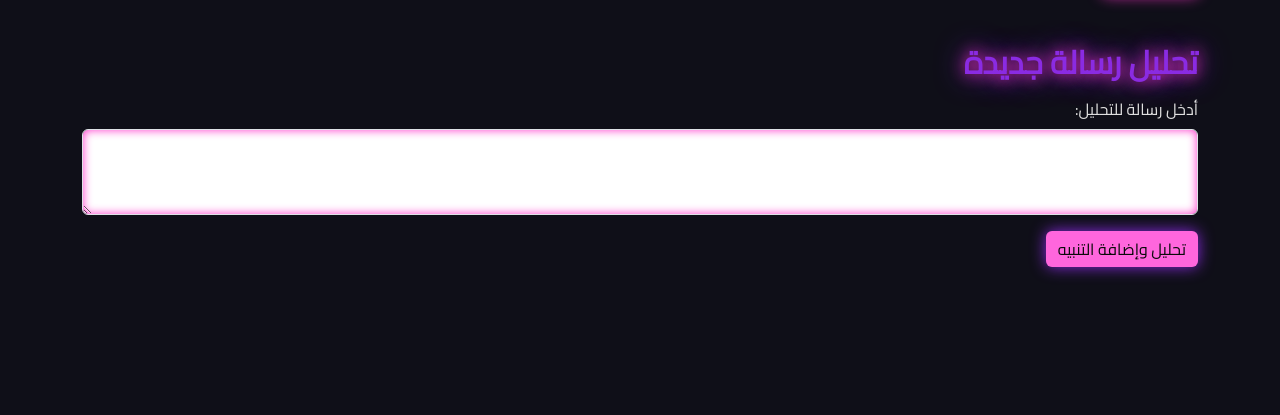
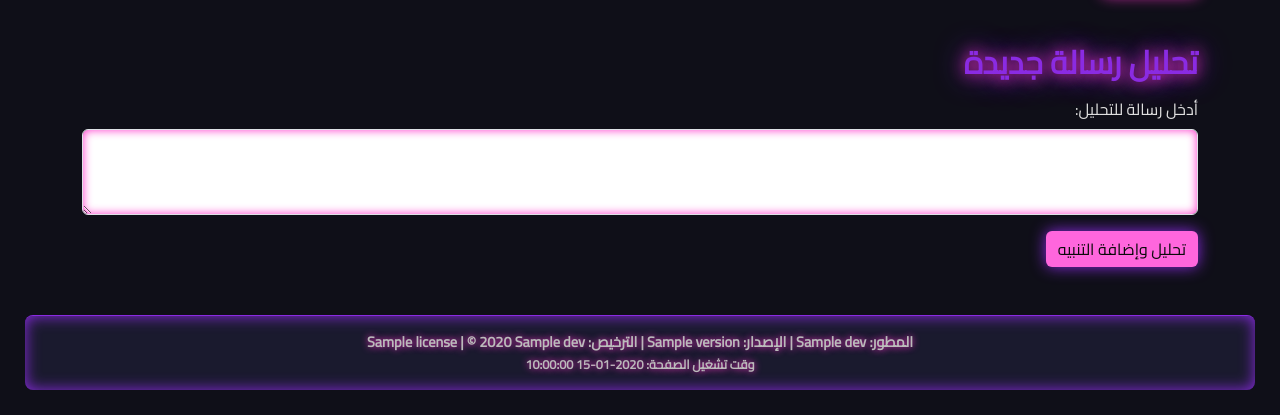
Before and after one commit to ABDESSAMAD-BOURKIBATE/FamilySec-Pro, a Flask app: template templates/index.html in a window 1280 px wide. Shown: the part 589-1004 px from the top of the page. Before the commit the page ends 867 px from the top, so only its background shows below. Run offline with Flask 3, Linux system fonts and the light colour scheme; the template is opened without the code that fills it: most values are stand-ins (such as "Sample title", 1, 10 or a date in 2020).

Commit message:
تحديث ملفات المشروع: تعديل الكود، إضافة ملفات جديدة وتحسينات

```diff
--- a/templates/index.html
+++ b/templates/index.html
@@ -19,10 +19,13 @@
       color: #e0e0e0;
       padding: 25px;
       min-height: 100vh;
+      display: flex;
+      flex-direction: column;
+      justify-content: space-between;
     }
 
     h1, h2 {
-      color: #8a2be2; /* بنفسجي */
+      color: #8a2be2;
       text-shadow: 0 0 15px #ff33cc, 0 0 30px #8a2be2;
       font-weight: 900;
       margin-bottom: 1rem;
@@ -51,7 +54,6 @@
       box-shadow: 0 0 15px #ff33cc;
     }
 
-    /* ألوان حسب مستوى التنبيه */
     .table-success {
       background-color: #4b0073 !important;
       color: #ff33cc !important;
@@ -68,7 +70,6 @@
       text-shadow: 0 0 10px #ff33cc;
     }
 
-    /* أزرار */
     .btn-primary {
       background-color: #8a2be2;
       border: none;
@@ -104,7 +105,6 @@
       color: #000;
     }
 
-    /* حقول النص والقوائم */
     textarea, select {
       background: #2e2e3e;
       border: 1px solid #8a2be2;
@@ -118,20 +118,32 @@
       outline: none;
     }
 
-    /* رسائل التنبيه */
     .alert {
       border-radius: 6px;
       box-shadow: 0 0 20px #8a2be2;
       font-weight: 600;
     }
 
-    /* زر إغلاق التنبيه */
     .btn-close {
       filter: invert(1);
       opacity: 0.8;
     }
     .btn-close:hover {
       opacity: 1;
+    }
+
+    footer {
+      margin-top: 3rem;
+      color: #bbb;
+      font-size: 0.9rem;
+      text-align: center;
+      text-shadow: 0 0 7px #ff33cc;
+      padding: 15px 0;
+      border-top: 1px solid #8a2be2;
+      font-weight: 600;
+      background: #1a1a2e;
+      border-radius: 8px;
+      box-shadow: 0 0 15px #8a2be2 inset;
     }
   </style>
 </head>
@@ -142,7 +154,6 @@
       <span style="color:#ff33cc;">FamilySec-Pro</span>
     </h1>
 
-    <!-- رسائل الفلاش -->
     <div>
       {% with messages = get_flashed_messages(with_categories=true) %}
       {% if messages %}
@@ -164,7 +175,6 @@
       {% endwith %}
     </div>
 
-    <!-- جدول التنبيهات -->
     <section class="mb-5">
       <h2>تنبيهات الرسائل</h2>
       <table class="table table-hover text-center align-middle">
@@ -216,7 +226,6 @@
       </table>
     </section>
 
-    <!-- إضافة تنبيه جديد -->
     <section class="mb-5">
       <h2>إضافة تنبيه جديد</h2>
       <form action="{{ url_for('add_alert') }}" method="post" class="row g-3">
@@ -244,7 +253,6 @@
       </form>
     </section>
 
-    <!-- تحليل رسالة -->
     <section>
       <h2>تحليل رسالة جديدة</h2>
       <form action="{{ url_for('analyze') }}" method="post">
@@ -267,6 +275,12 @@
     </section>
   </div>
 
+  <footer>
+    المطور: {{ dev.name }} | الإصدار: {{ dev.version }} | الترخيص: {{ dev.license }} | © {{ current_year }} {{ dev.name }}
+    <br />
+    <small>وقت تشغيل الصفحة: {{ current_time }}</small>
+  </footer>
+
   <script src="https://cdn.jsdelivr.net/npm/bootstrap@5.3.0/dist/js/bootstrap.bundle.min.js"></script>
 </body>
 </html>
```
Also changed, not shown: web_control.py (+17 -5 lines), alerts.db.
